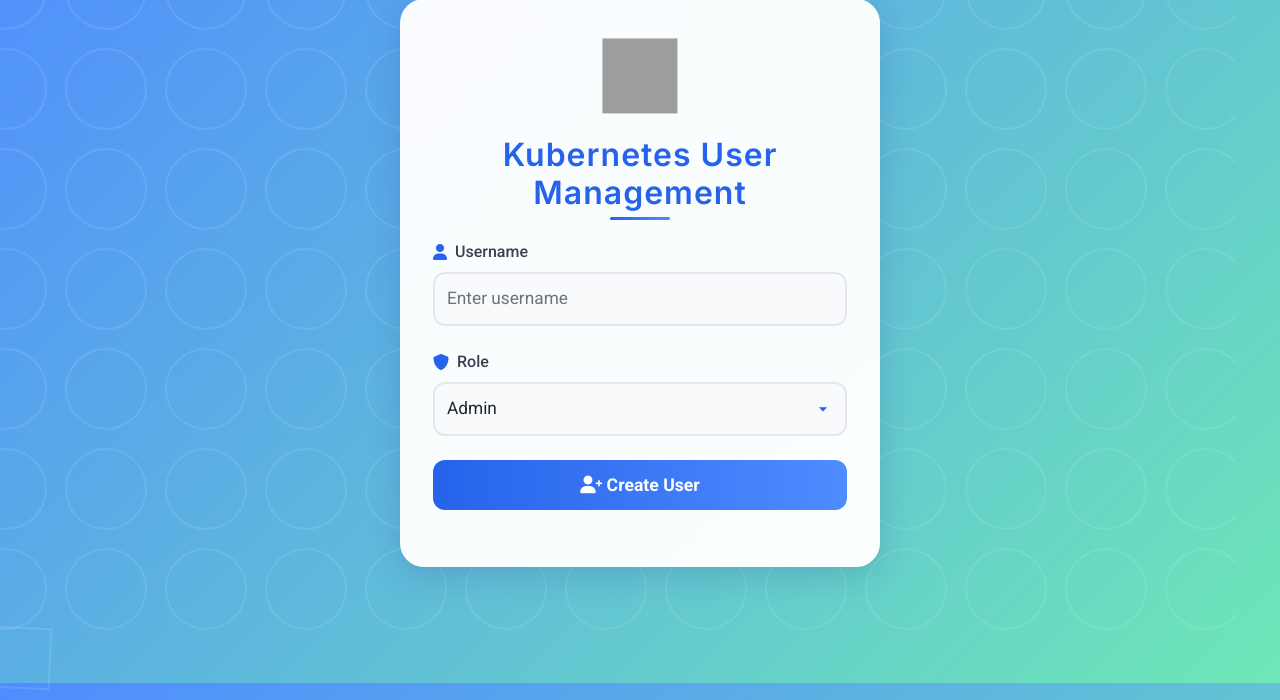
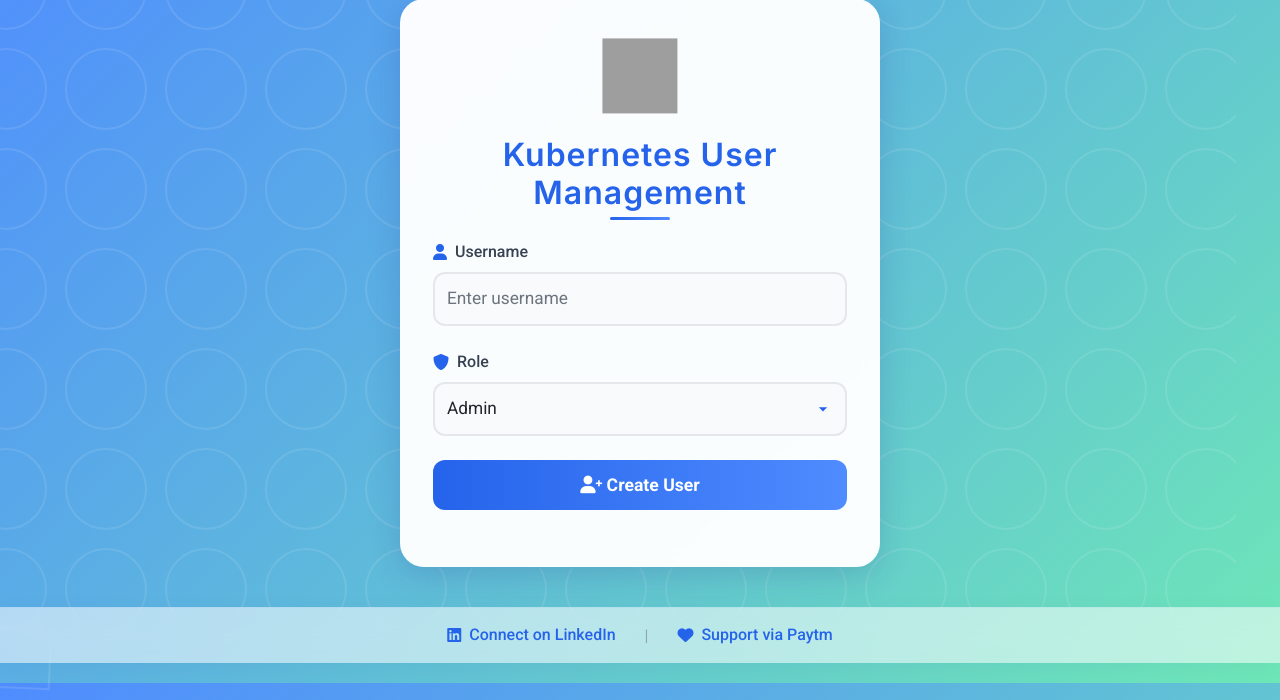
Before and after one commit to sourabhdey21/kubeusrmgmt, a Flask app: page / in a window 1280 px wide. Shown: the part 117-817 px from the top of the page. Run offline with Flask 3, Linux system fonts and the light colour scheme; some libraries are stand-ins or nearby versions; grey boxes are pictures that could not be loaded.

Commit message:
add the payment options

```diff
--- a/templates/index.html
+++ b/templates/index.html
@@ -254,6 +254,51 @@
         @keyframes spin {
             to { transform: translateY(-50%) rotate(360deg); }
         }
+
+        /* Footer Styles */
+        .footer {
+            position: fixed;
+            bottom: 20px;
+            left: 0;
+            right: 0;
+            text-align: center;
+            padding: 15px;
+            background: rgba(255, 255, 255, 0.55);
+            backdrop-filter: blur(12px);
+            border-top: 0.5px solid rgba(37, 99, 235, 0.04);
+            z-index: 1000;
+            box-shadow: 0 4px 24px 0 rgba(31, 38, 135, 0.04);
+        }
+
+        .footer a {
+            color: var(--primary-color);
+            text-decoration: none;
+            margin: 0 15px;
+            font-weight: 500;
+            display: inline-flex;
+            align-items: center;
+            transition: all 0.3s ease;
+        }
+
+        .footer a:hover {
+            transform: translateY(-2px);
+            color: var(--secondary-color);
+        }
+
+        .footer a i {
+            margin-right: 8px;
+        }
+
+        .footer .divider {
+            color: #94a3b8;
+            margin: 0 10px;
+        }
+
+        @keyframes popIn {
+            0% { transform: scale(0.7); opacity: 0; }
+            80% { transform: scale(1.05); opacity: 1; }
+            100% { transform: scale(1); }
+        }
     </style>
 </head>
 <body>
@@ -293,6 +338,47 @@
         <div id="message"></div>
     </div>
 
+    <!-- Footer -->
+    <div class="footer">
+        <a href="https://www.linkedin.com/in/sourabh-dey-049a22204/" target="_blank">
+            <i class="fab fa-linkedin"></i> Connect on LinkedIn
+        </a>
+        <span class="divider">|</span>
+        <a href="#" id="paytmSupportBtn">
+            <i class="fas fa-heart"></i> Support via Paytm
+        </a>
+    </div>
+
+    <!-- Paytm Modal -->
+    <div class="modal fade" id="paytmModal" tabindex="-1" aria-labelledby="paytmModalLabel" aria-hidden="true">
+      <div class="modal-dialog modal-dialog-centered">
+        <div class="modal-content">
+          <div class="modal-header">
+            <h5 class="modal-title" id="paytmModalLabel">Support via Paytm</h5>
+            <button type="button" class="btn-close" data-bs-dismiss="modal" aria-label="Close"></button>
+          </div>
+          <div class="modal-body text-center" style="background: linear-gradient(135deg, #e0e7ff 0%, #f0fdfa 100%); border-radius: 0 0 12px 12px;">
+            <div style="font-size: 1.2rem; font-weight: 600; color: #2563eb; margin-bottom: 10px; display: flex; align-items: center; justify-content: center; gap: 8px;">
+              <i class="fas fa-heart" style="color: #e11d48; font-size: 1.3em;"></i>
+              Thank you for supporting!
+            </div>
+            <div style="display: flex; justify-content: center;">
+              <div id="paytmCard" style="background: white; border-radius: 20px; box-shadow: 0 8px 32px 0 rgba(31, 38, 135, 0.18); padding: 24px 18px 18px 18px; margin-bottom: 18px; display: inline-block; animation: popIn 0.7s cubic-bezier(.68,-0.55,.27,1.55);">
+                <img src="/static/paytm.png" alt="Paytm QR Code for Sourabh Dey" style="max-width: 220px; width: 100%; border-radius: 12px; box-shadow: 0 2px 12px rgba(0,0,0,0.08); margin-bottom: 0;">
+              </div>
+            </div>
+            <div style="font-size: 1.08rem; margin-bottom: 8px; font-weight: 500; color: #2563eb;">Scan to Support</div>
+            <div id="upiBox" style="font-size: 1rem; color: #2563eb; background: #f1f5f9; padding: 8px 16px; border-radius: 8px; display: inline-flex; align-items: center; gap: 8px; box-shadow: 0 1px 4px rgba(37,99,235,0.07);">
+              <span id="upiId">7838102742@ptsbi</span>
+              <button id="copyBtn" onclick="copyUPI()" class="btn btn-sm btn-outline-primary" style="font-size:0.9em;">Copy</button>
+              <span id="copyCheck" style="display:none; color: #22c55e; font-size: 1.2em; margin-left: 4px;"><i class='fas fa-check-circle'></i></span>
+            </div>
+          </div>
+        </div>
+      </div>
+    </div>
+
+    <script src="https://cdn.jsdelivr.net/npm/bootstrap@5.1.3/dist/js/bootstrap.bundle.min.js"></script>
     <script>
         document.getElementById('userForm').addEventListener('submit', async (e) => {
             e.preventDefault();
@@ -344,6 +430,22 @@
                 button.innerHTML = originalContent;
             }
         });
+
+        // Paytm Modal logic
+        document.getElementById('paytmSupportBtn').addEventListener('click', function(e) {
+            e.preventDefault();
+            var paytmModal = new bootstrap.Modal(document.getElementById('paytmModal'));
+            paytmModal.show();
+        });
+
+        // UPI Copy logic with feedback
+        function copyUPI() {
+          navigator.clipboard.writeText('7838102742@ptsbi');
+          document.getElementById('copyCheck').style.display = 'inline';
+          setTimeout(function() {
+            document.getElementById('copyCheck').style.display = 'none';
+          }, 1500);
+        }
     </script>
 </body>
 </html>
```
Also changed, not shown: static/paytm.png (added).
